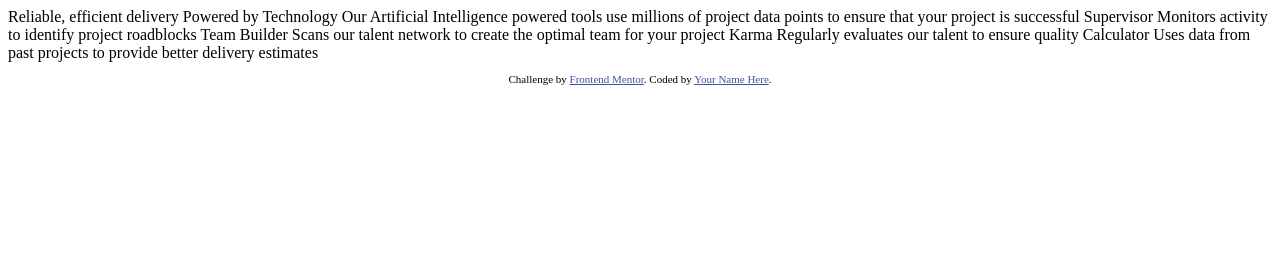
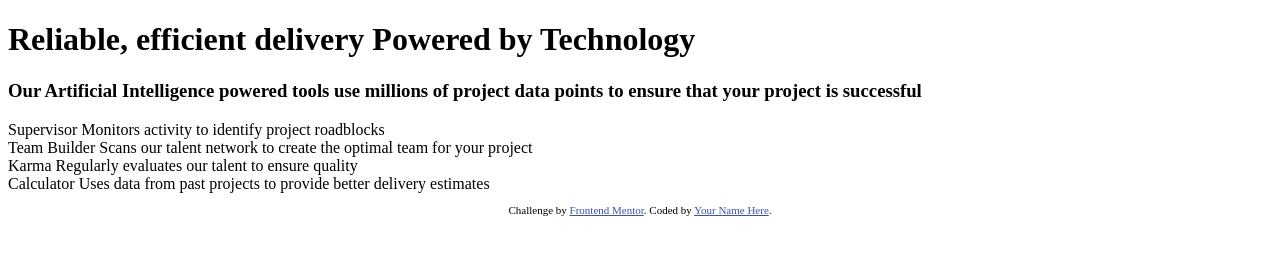
Before and after one commit to jiroRi/four-card-feature-section, a plain HTML site: page index.html in a window 1280 px wide. Drawn offline with Linux system fonts and the light colour scheme.

Commit message:
added classes and elements

```diff
--- a/index.html
+++ b/index.html
@@ -15,24 +15,41 @@
   </style>
 </head>
 <body>
+  <div class="component">
+    <h1 class="title">
+      Reliable, efficient delivery
+      <b>Powered by Technology</b>
+    </h1>
 
-  Reliable, efficient delivery
-  Powered by Technology
-
+    <h3 class="subtitle">
       Our Artificial Intelligence powered tools use millions of project data points
       to ensure that your project is successful
+    </h3>
 
+    <div class="component-cards">
+      <div class="card">
         Supervisor
         Monitors activity to identify project roadblocks
+      </div>
 
+      <div class="component-cards__middle-section">
+        <div class="card">
           Team Builder
           Scans our talent network to create the optimal team for your project
+        </div>
 
+        <div class="card">
           Karma
           Regularly evaluates our talent to ensure quality
+        </div>
+      </div>
 
+      <div class="card">
         Calculator
         Uses data from past projects to provide better delivery estimates
+      </div>
+    </div>
+  </div>
 
 
   <footer>
```
Also changed, not shown: src/styles/shared.scss (+18 -0 lines). Lines whose indentation alone changed are shown as unchanged.
